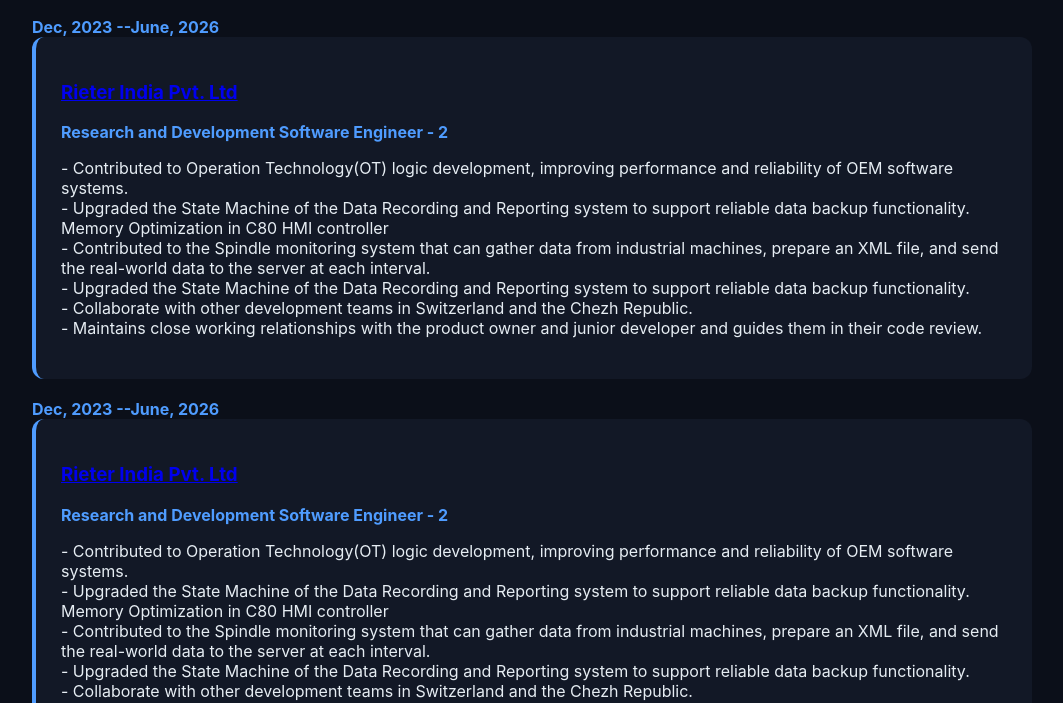
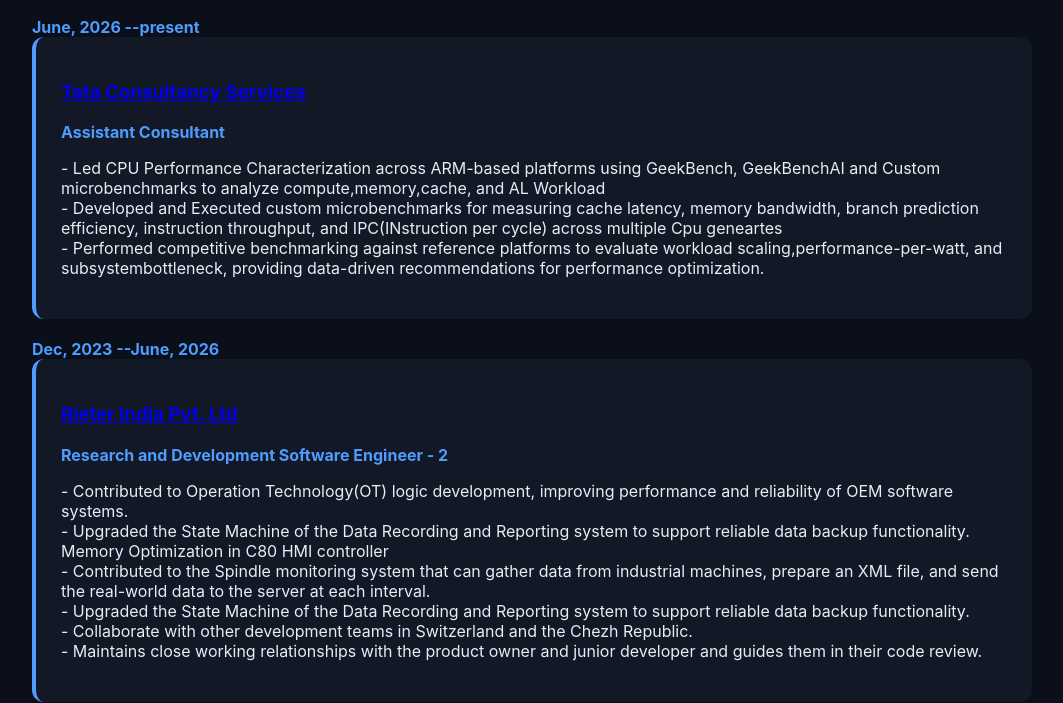
Before and after one commit to anupam96mondal/anupam96mondal.github.io, a plain HTML site: page Experience/index.html in a window 1280 px wide. Shown: the part 102-805 px from the top of the page, without its empty margins (108-1171 px from the left). Drawn offline with Linux system fonts and the light colour scheme.

Commit message:
Update index.html

```diff
--- a/Experience/index.html
+++ b/Experience/index.html
@@ -21,23 +21,20 @@
 <section>
 <h1>Experience</h1>
 
-  <div class="role">Dec, 2023 --June, 2026</div>
+  <div class="role">June, 2026 --present</div>
 <div class="card">
-  <h3><a href="https://www.rieter.com/"
+  <h3><a href="https://www.tcs.com/"
    target="_blank"
    rel="noopener noreferrer"
-   title="Visit Rieter's official website">
-   Rieter India Pvt. Ltd
+   title="Visit TCS's official website">
+   Tata Consultancy Services
     </a></h3>
-  <p class="role"> Research and Development Software Engineer - 2</p>
+  <p class="role"> Assistant Consultant</p>
   <p>
-    - Contributed to Operation Technology(OT) logic development, improving
-performance and reliability of OEM software systems.<br>
-    - Upgraded the State Machine of the Data Recording and Reporting system to support reliable data backup functionality. Memory Optimization in C80 HMI controller<br>
-    - Contributed to the Spindle monitoring system that can gather data from industrial machines,  prepare an XML file, and send the real-world data to the server at each interval.<br>
-    - Upgraded the State Machine of the Data Recording and Reporting system to support reliable data backup functionality.<br>
-    - Collaborate with other development teams in Switzerland and the Chezh Republic.<br>
-    - Maintains close working relationships with the product owner and junior developer and guides them in their code review.
+    - Led CPU Performance Characterization across ARM-based platforms using GeekBench, GeekBenchAI and Custom microbenchmarks to analyze compute,memory,cache, and AL Workload  <br>
+    - Developed and Executed custom microbenchmarks for measuring cache latency, memory bandwidth, branch prediction efficiency, instruction throughput, and IPC(INstruction per cycle) across multiple Cpu geneartes<br>
+    - Performed competitive benchmarking against reference platforms to evaluate workload scaling,performance-per-watt, and subsystembottleneck, providing data-driven  recommendations for performance optimization. <br>
+
   </p>
 </div>
   <div class="role">Dec, 2023 --June, 2026</div>
```
